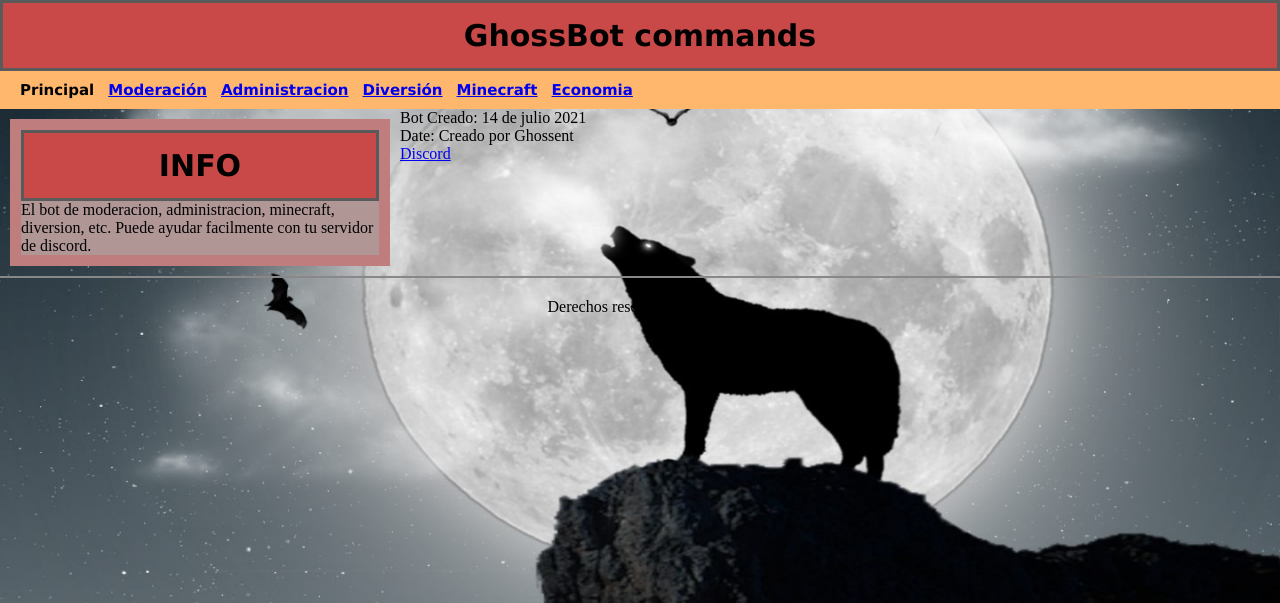
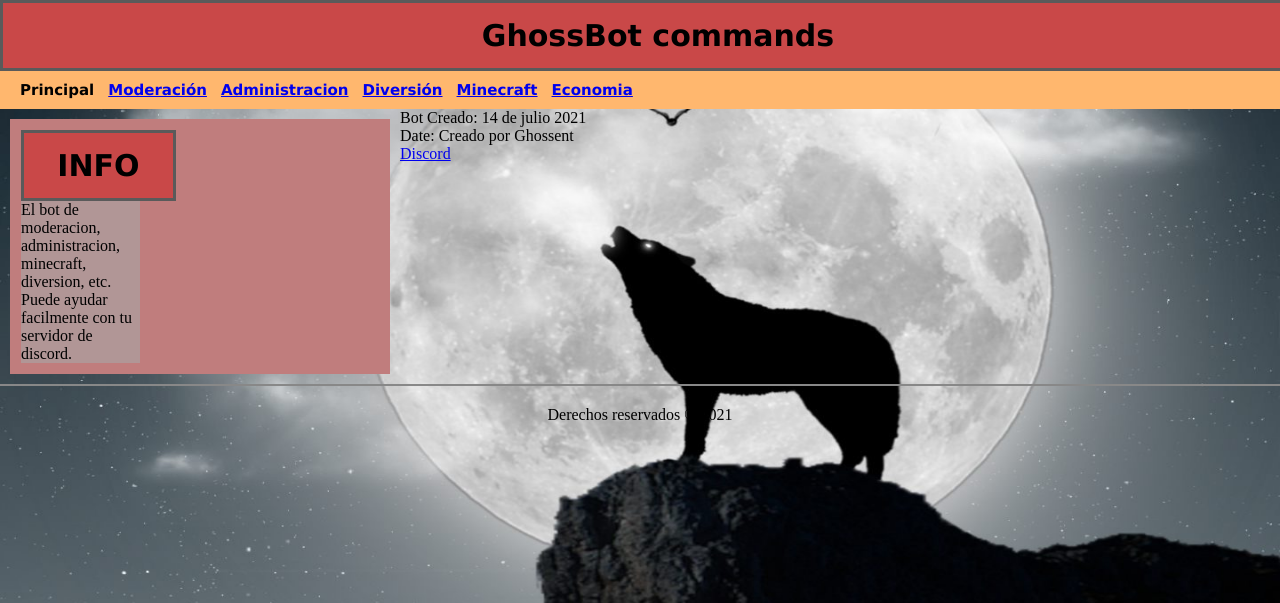
Before and after one commit to ghossbot/ghossbot.github.io, a PHP site: page / in a window 1280 px wide. Shown: the top 603 px of the page. Run offline with PHP 8.4, Linux system fonts and the light colour scheme.

Commit message:
Update style.css

```diff
--- a/styles/style.css
+++ b/styles/style.css
@@ -7,6 +7,7 @@ h1 {
     text-align: center;
 }
 header {
+    width: 100%;
     background: #C94848;
     border: 3px solid #5A5A5A;
     padding: 15px;
@@ -30,7 +31,7 @@ section {
 }
 article {
     float: left;
-    width: 330;
+    width: 33%;
     margin: 1px;
     background: rgb(177, 150, 150)
 }
```
